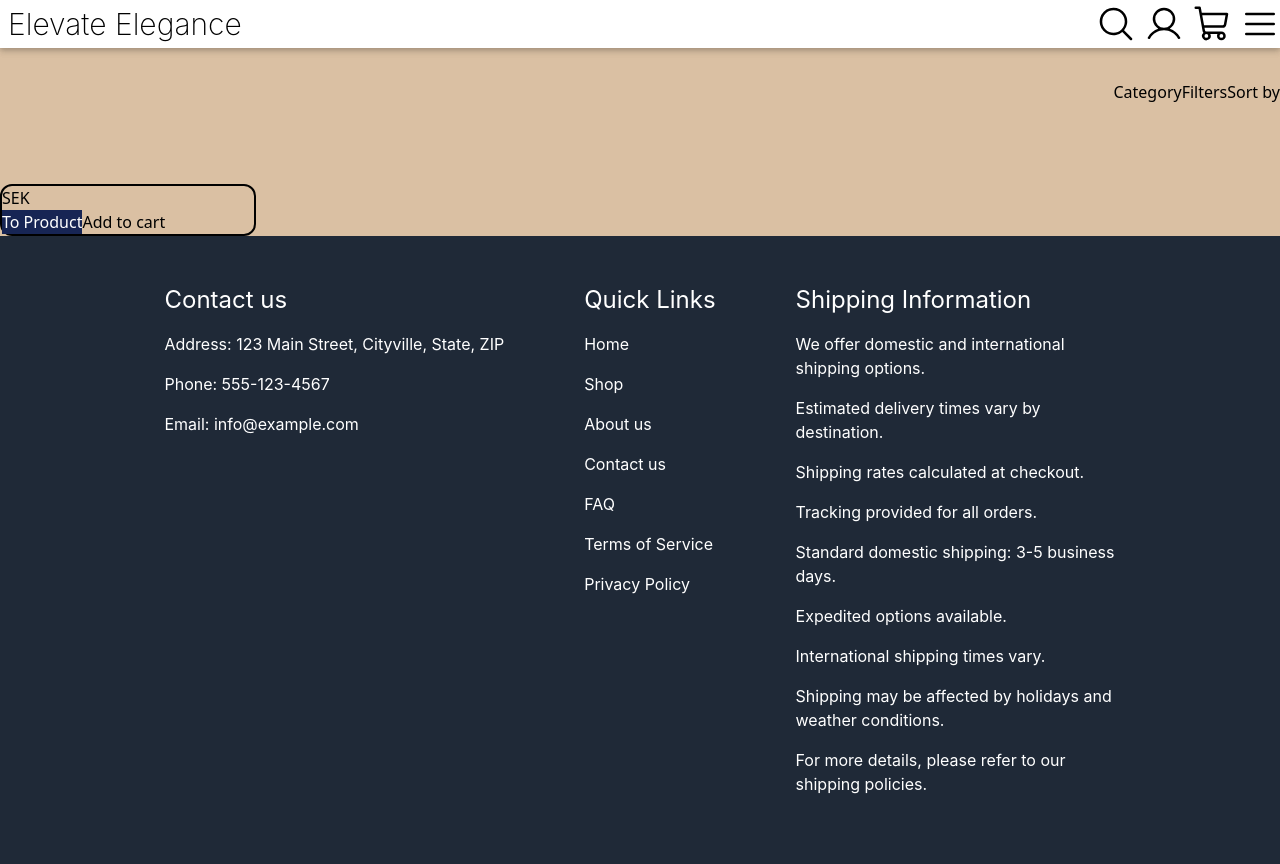
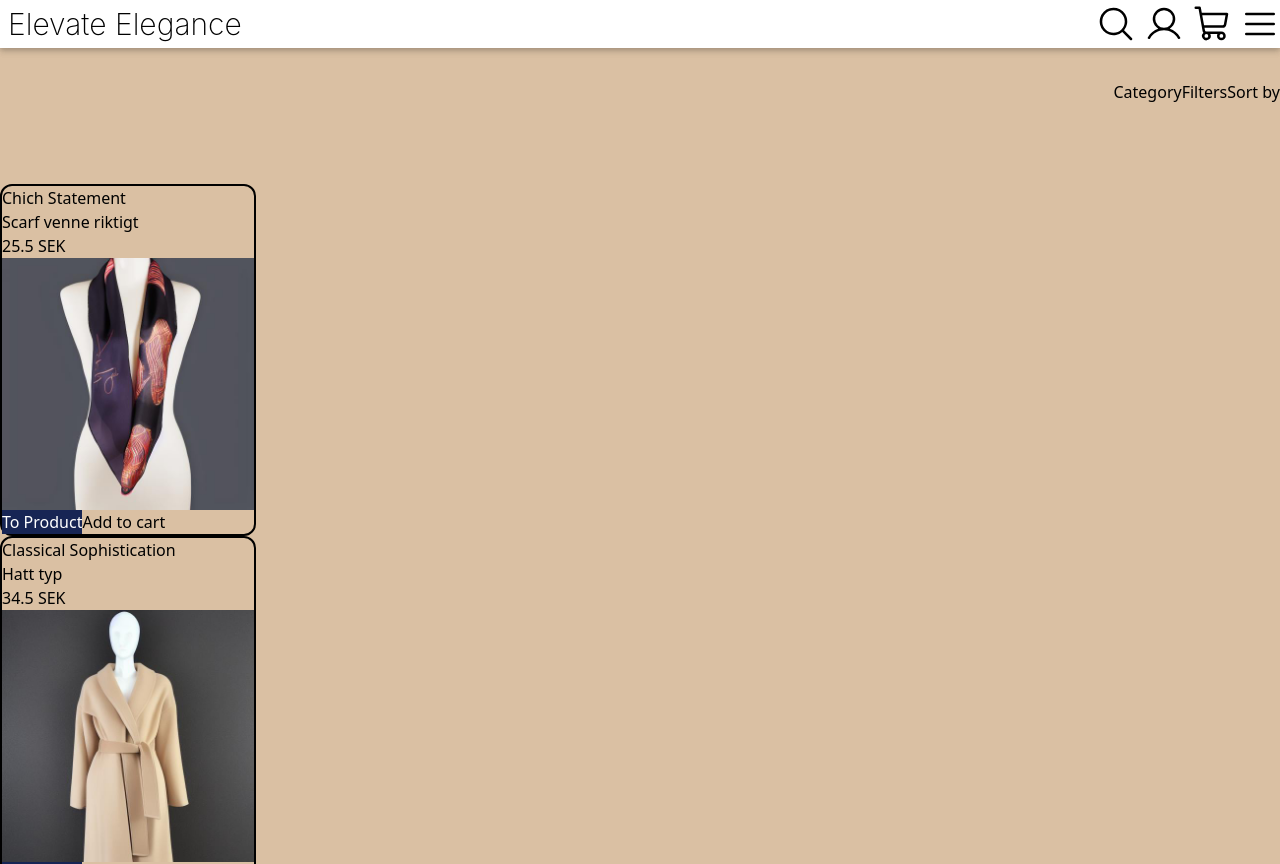
Before and after one commit to boel78/elevate-elegance, a React (Vite) app in the folder frontend/elevate/: page /cataloge in a window 1280 px wide. Shown: the top 864 px of the page. Built offline with nearby package versions, Linux system fonts and the light colour scheme; no server answers.

Commit message:
fixat lite länkar och fixade testprodukter till cataloge sidan

```diff
--- a/frontend/elevate/components/navbar.jsx
+++ b/frontend/elevate/components/navbar.jsx
@@ -20,7 +20,7 @@ const handleMenu = () => {
     <nav className="bg-white fixed w-full drop-shadow-md">
       <div className="flex h-12 items-center justify-between py-3">
         <div className="">
-          <Link to={""}>
+          <Link to={"/"}>
             <p className="text-3xl font-extralight font-inter pl-2">
               Elevate Elegance
             </p>
--- a/frontend/elevate/components/sidemenu.jsx
+++ b/frontend/elevate/components/sidemenu.jsx
@@ -1,5 +1,6 @@
 import React, { useContext } from 'react'
 import { MenuContext } from '../src/menuContext'
+import { Link } from 'react-router-dom'
 
 export const Sidemenu = () => {
     const {setSideMenuActive, sideMenuActive } = useContext(MenuContext)
@@ -23,7 +24,7 @@ export const Sidemenu = () => {
                     <p>Clothing</p>
                 </div >
                 <div className='underline pt-8 text-md'>
-                    <p>Sign in</p>
+                    <Link to={"/Login"}><p>Sign in</p></Link>
                     <p>My Orders</p>
                     <p>Contact Us</p>
                 </div>
--- a/frontend/elevate/pages/Cataloge/Cataloge.jsx
+++ b/frontend/elevate/pages/Cataloge/Cataloge.jsx
@@ -5,15 +5,17 @@ import { MenuContext } from '../../src/menuContext'
 import Axios from 'axios'
 import { HomePageProduct } from '../../components/homePageProduct'
 import { Sidemenu } from '../../components/sidemenu'
+import { PRODUCTS } from '../../products'
 
 export const Cataloge = () => {
     const {filteredProducts, sideMenuActive, setSideMenuActive} = useContext(MenuContext)
-    const [products, setProducts] = useState([{}])
+    const [products, setProducts] = useState([])
 
     useEffect(() => {
-        Axios.get("http://localhost:8080/api/product").then((res) => {
+        /*Axios.get("http://localhost:8080/api/product").then((res) => {
             setProducts(res.data)
-        })
+        })*/
+       setProducts(PRODUCTS)
     }, [])
 
   return (
@@ -29,7 +31,7 @@ export const Cataloge = () => {
     </div>
     <div>
         {products.map((element) => (
-            <HomePageProduct key={element._id} data={element}/>
+            <HomePageProduct key={element.id} data={element}/>
         )
         )}
     </div>
--- a/frontend/elevate/pages/Homepage/homePage.jsx
+++ b/frontend/elevate/pages/Homepage/homePage.jsx
@@ -5,6 +5,7 @@ import { Footer } from "../../components/footer"
 import { Sidemenu } from "../../components/sidemenu"
 import { MenuContext } from "../../src/menuContext"
 import { PRODUCTS } from "../../products"
+import { Link } from "react-router-dom"
 
 export const HomePage = () => {
 
@@ -24,7 +25,7 @@ export const HomePage = () => {
             <h1 className="text-8xl italic mb-5">Elevate Elegance</h1>
             <h3 className="text-3xl">"Sophistication Redefined,</h3>
             <h3 className="text-3xl mb-12">Style Elevated"</h3>
-            <button type="button" className="z-200 bottom-1/3 left-12 bg-lightTan px-5 py-2 rounded text-black font-inter hover:bg-darkBlue hover:text-white">To Products</button>
+            <Link to="/cataloge"><button type="button" className="z-200 bottom-1/3 left-12 bg-lightTan px-5 py-2 rounded text-black font-inter hover:bg-darkBlue hover:text-white">To Products</button></Link>
          </div>
       </div>
       <div className="flex-col pb-[284px]">
--- a/frontend/elevate/pages/Product/productPage.jsx
+++ b/frontend/elevate/pages/Product/productPage.jsx
@@ -3,6 +3,7 @@ import { useParams } from 'react-router-dom';
 import { PRODUCTS } from '../../products';
 import { MenuContext } from '../../src/menuContext';
 import { HomePageProduct } from '../../components/homePageProduct';
+import { Sidemenu } from '../../components/sidemenu';
 
 export const ProductPage = () => {
 
@@ -10,7 +11,7 @@ export const ProductPage = () => {
 
     const [product, setProduct] = useState()
 
-    const {cart, setCart} = useContext(MenuContext)
+    const {cart, setCart, sideMenuActive} = useContext(MenuContext)
 
     useEffect(() =>{
         const product = PRODUCTS.find((product) => product.id === parseInt(id));
@@ -52,6 +53,7 @@ export const ProductPage = () => {
                 ))}
             </div>
         </div>
+        {sideMenuActive && <Sidemenu/>}
     </>
   )
 }
```
